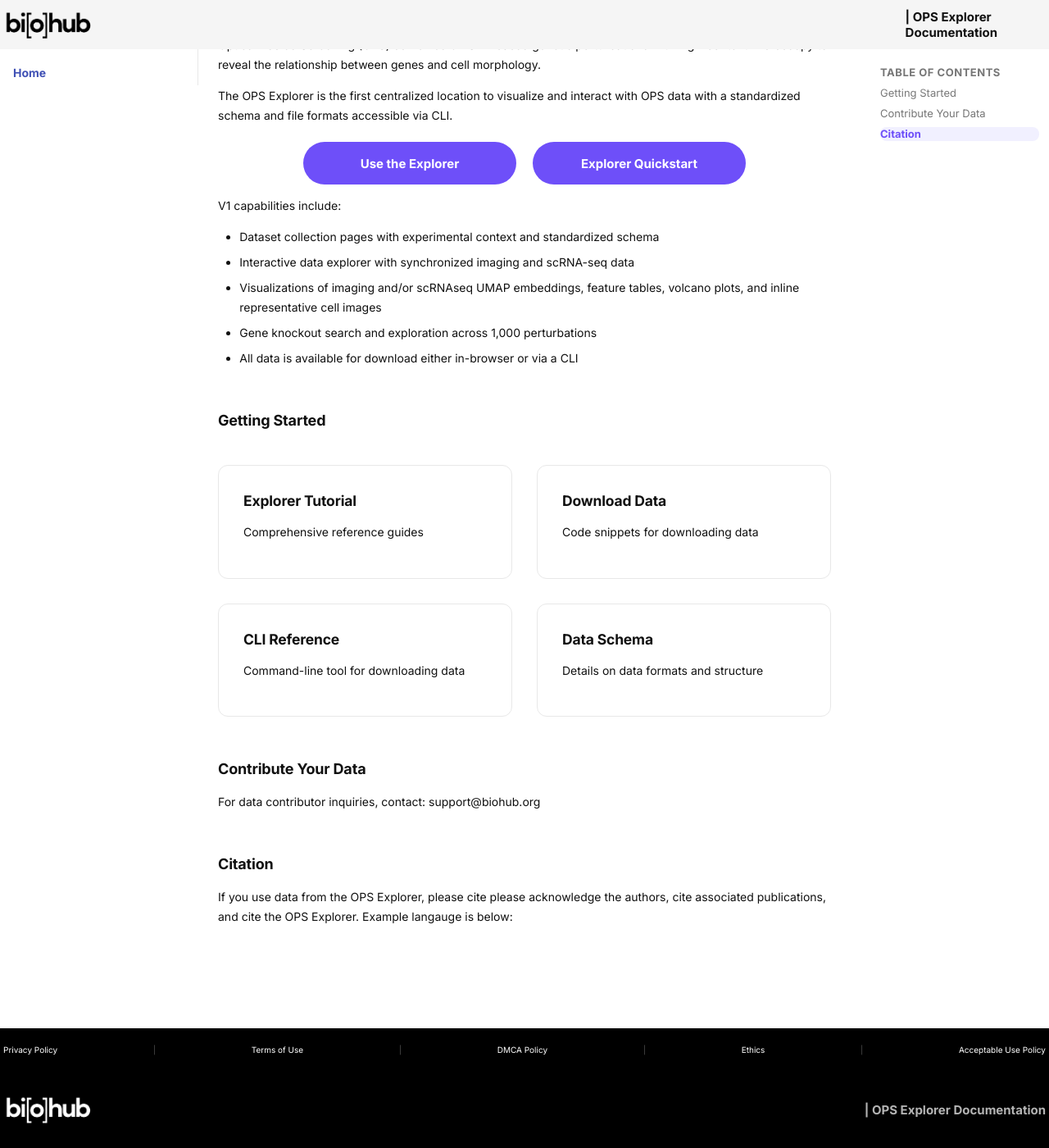
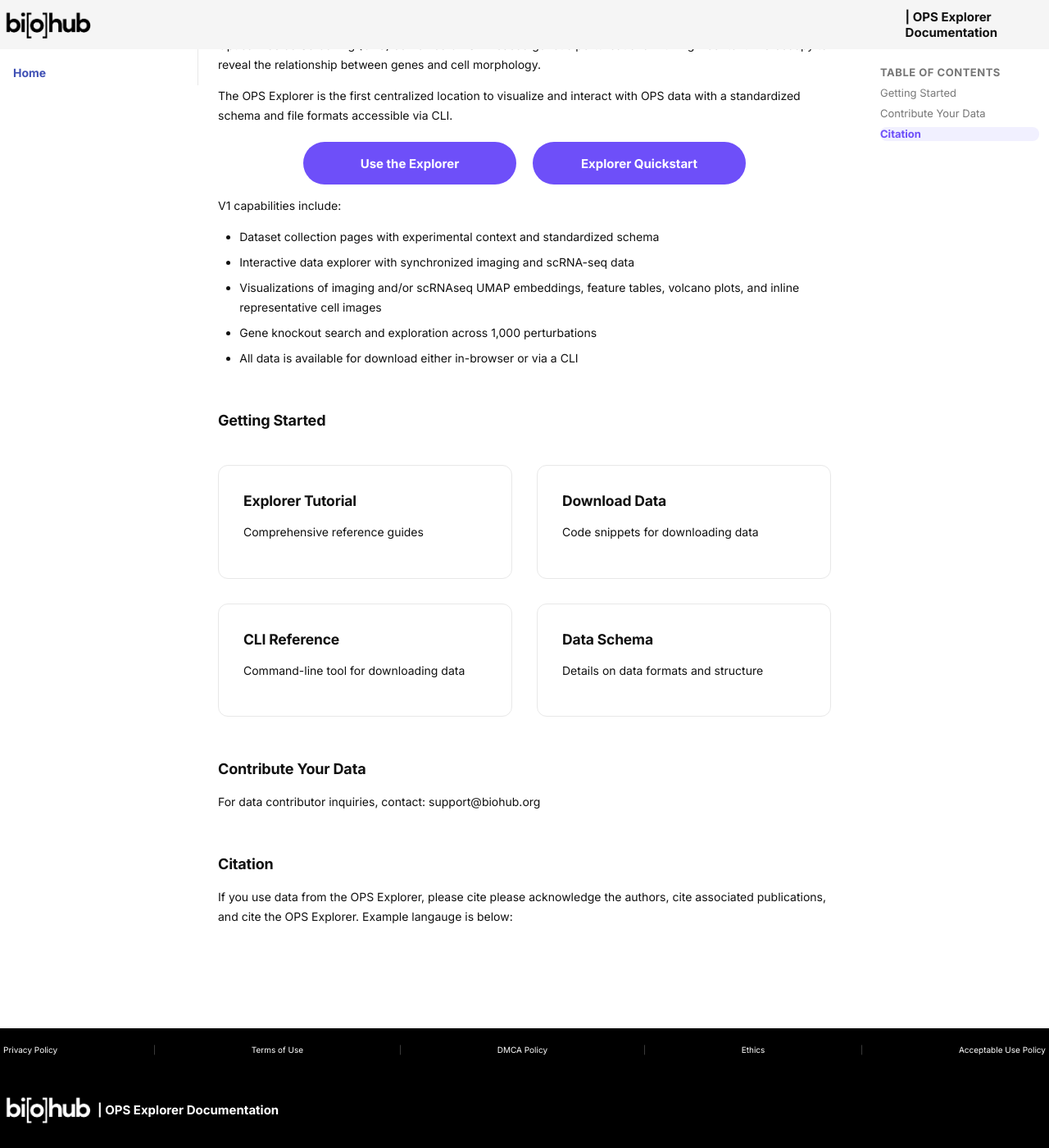
Before and after one commit to chanzuckerberg/ops-schema, an MkDocs documentation site: the page built from docs/index.md, in a window 1280 px wide and 1400 px high, scrolled down 179 px. Shown: the whole window at 82% size. Built offline with MkDocs 1.6.1 and Material for MkDocs 9.7.7, drawn with Linux system fonts in a browser that asks for light colours; comment, search, counter and statistics services are not loaded.

Commit message:
Update custom.css

```diff
--- a/docs/stylesheets/custom.css
+++ b/docs/stylesheets/custom.css
@@ -332,6 +332,10 @@
   justify-content: space-between;
 }
 
+.md-footer-meta__left {
+  color: white;
+  justify-content: left;
+}
 /* ==========================================================================
    Top Tabs
    ========================================================================== */
```
